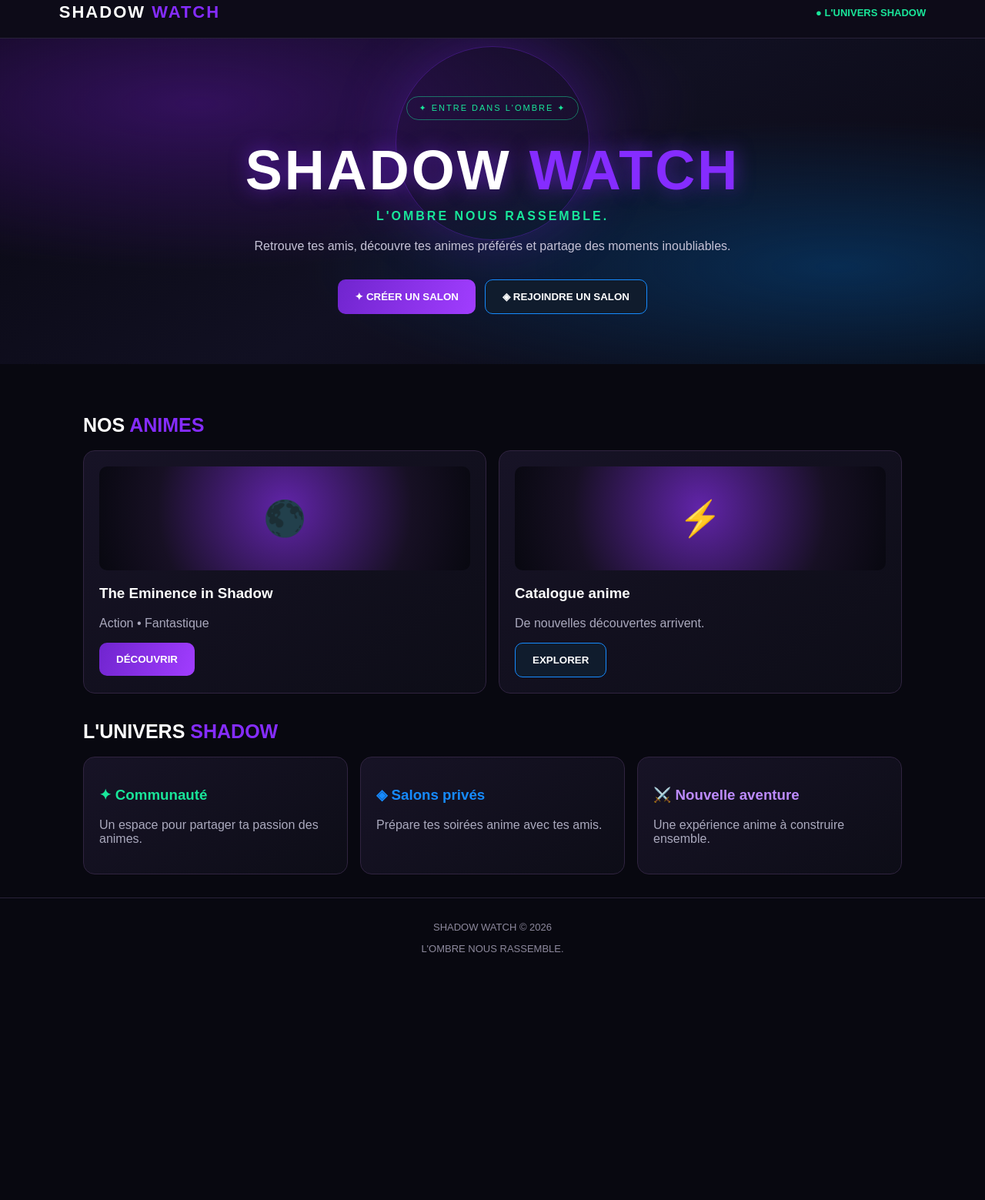
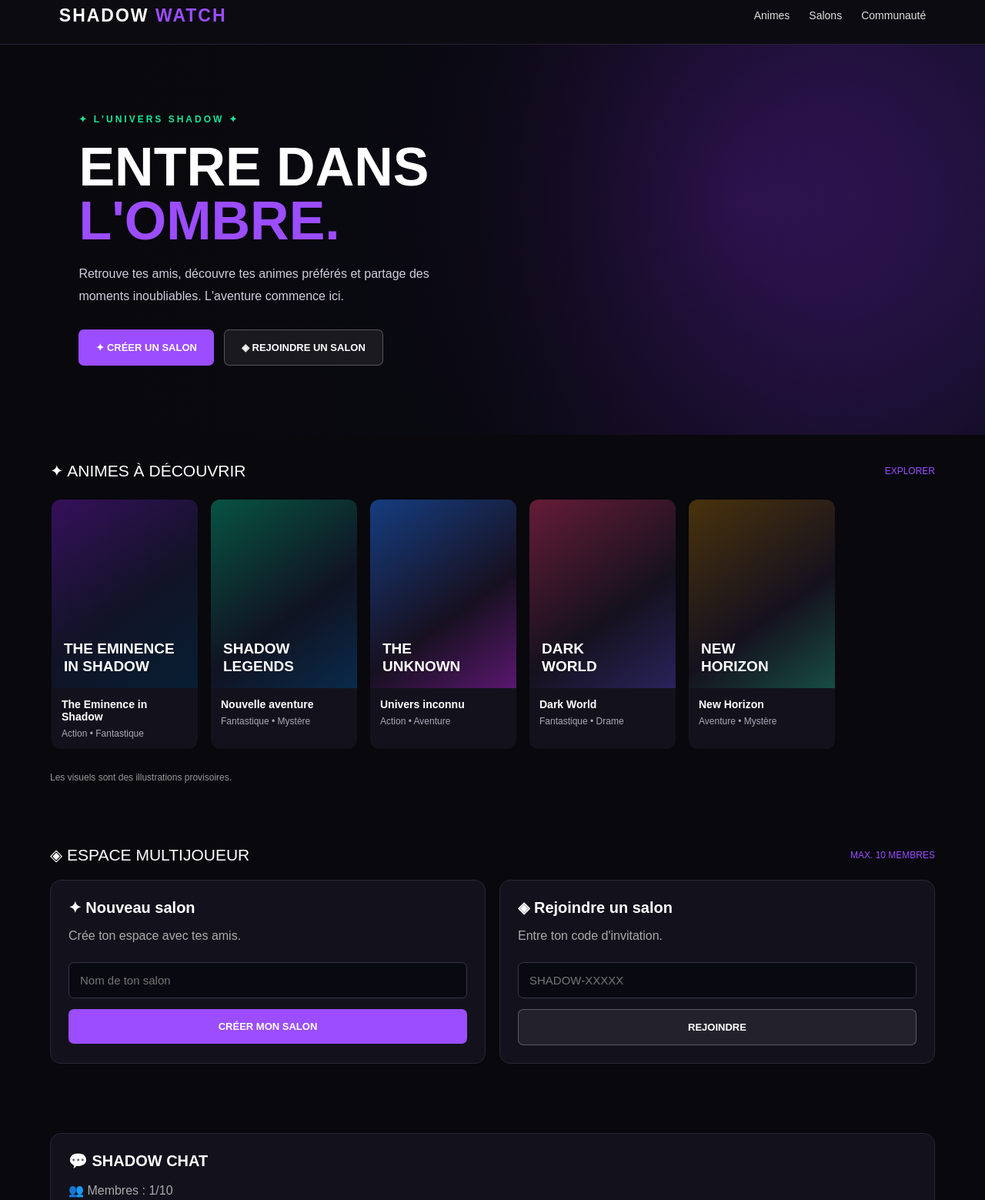
Before and after one commit to stevetaminy1-ai/shadow-watch, a plain HTML site: page index.html in a window 1280 px wide. Shown: the part 17-1576 px from the top of the page at 77% size. Before the commit the page ends 1300 px from the top, so only its background shows below. Drawn offline with Linux system fonts and the light colour scheme.

Commit message:
Update index.html

```diff
--- a/index.html
+++ b/index.html
@@ -1,4 +1,3 @@
-
 
 <!DOCTYPE html>
 <html lang="fr">
@@ -9,252 +8,248 @@
 
 <style>
 :root {
-  --black:#080810;
-  --purple:#852cff;
+  --black:#08080d;
+  --panel:#13121c;
+  --purple:#9b4dff;
   --green:#19e69a;
   --blue:#168bff;
-  --white:#ffffff;
-  --muted:#aaa9bd;
+  --white:#fff;
+  --muted:#aaa8b8;
 }
-
-* { box-sizing:border-box; }
-
+* {box-sizing:border-box}
 body {
   margin:0;
   background:var(--black);
   color:var(--white);
   font-family:Arial,sans-serif;
 }
-
 header {
+  height:75px;
+  padding:0 6%;
   display:flex;
+  align-items:center;
   justify-content:space-between;
-  align-items:center;
-  padding:20px 6%;
-  border-bottom:1px solid #282239;
-  background:#0d0b18;
+  background:#0c0b12;
+  border-bottom:1px solid #252333;
+  position:sticky;
+  top:0;
+  z-index:10;
 }
-
 .logo {
-  font-size:22px;
+  font-size:23px;
   font-weight:900;
   letter-spacing:2px;
 }
+.logo span {color:var(--purple)}
+nav {display:flex;gap:25px}
+nav a {
+  color:#ddd;
+  text-decoration:none;
+  font-size:14px;
+}
+nav a:hover {color:var(--green)}
+.menu-tag {color:var(--green);font-size:12px}
 
-.logo span { color:var(--purple); }
-
-.menu {
+.hero {
+  min-height:440px;
+  padding:90px 8%;
+  display:flex;
+  align-items:center;
+  background:
+    linear-gradient(90deg,#08080d 5%,#08080ddc 48%,#08080d55),
+    radial-gradient(circle at 75% 40%,#6120a9,#101027 50%,#08080d);
+}
+.hero-content {max-width:620px}
+.tag {
   color:var(--green);
-  font-size:13px;
+  font-size:12px;
+  letter-spacing:3px;
   font-weight:bold;
 }
-
-.hero {
-  text-align:center;
-  padding:75px 20px 65px;
-  background:
-    radial-gradient(ellipse at 20% 20%,#32105b 0%,transparent 45%),
-    radial-gradient(ellipse at 85% 70%,#082c52 0%,transparent 45%),
-    linear-gradient(145deg,#090812,#111022,#080810);
-  position:relative;
+.hero h1 {
+  font-size:clamp(38px,7vw,70px);
+  line-height:1;
+  margin:20px 0;
+}
+.hero h1 span {color:var(--purple)}
+.hero p {
+  color:#d0cddd;
+  line-height:1.8;
+  max-width:500px;
+}
+.actions {
+  display:flex;
+  flex-wrap:wrap;
+  gap:13px;
+  margin-top:28px;
+}
+.btn {
+  border:0;
+  padding:15px 22px;
+  border-radius:7px;
+  font-weight:bold;
+  cursor:pointer;
+  font-size:13px;
+}
+.primary {
+  background:var(--purple);
+  color:white;
+}
+.secondary {
+  background:#ffffff12;
+  border:1px solid #ffffff40;
+  color:white;
+}
+.btn:hover {filter:brightness(1.2)}
+main {
+  width: min(1150px,90%);
+  margin:auto;
+}
+.section {padding:35px 0}
+.section-title {
+  font-size:21px;
+  margin-bottom:20px;
+  display:flex;
+  align-items:center;
+  justify-content:space-between;
+}
+.section-title span {
+  color:var(--purple);
+  font-size:12px;
+}
+.anime-row {
+  display:grid;
+  grid-auto-flow:column;
+  grid-auto-columns:minmax(180px,1fr);
+  grid-auto-columns:190px;
+  gap:17px;
+  overflow-x:auto;
+  padding:5px 2px 18px;
+  scrollbar-color:var(--purple) #171522;
+}
+.anime-card {
+  min-width:0;
+  border-radius:12px;
   overflow:hidden;
+  background:var(--panel);
+  transition:transform .2s;
 }
-
-.hero:after {
-  content:"";
-  position:absolute;
-  width:250px;
-  height:250px;
-  border:1px solid #852cff55;
-  border-radius:50%;
-  top:10px;
-  left:50%;
-  transform:translateX(-50%);
-  box-shadow:0 0 80px #852cff44;
-  pointer-events:none;
+.anime-card:hover {transform:translateY(-5px)}
+.poster {
+  height:245px;
+  display:flex;
+  align-items:end;
+  padding:16px;
+  font-size:19px;
+  font-weight:900;
+  line-height:1.2;
+  background:linear-gradient(145deg,#35105b,#111326 55%,#071e32);
 }
-
-.hero-content { position:relative; z-index:1; }
-
-.tag {
-  display:inline-block;
-  border:1px solid #19e69a77;
+.poster.two {background:linear-gradient(145deg,#075342,#101321 60%,#092a4b)}
+.poster.three {background:linear-gradient(145deg,#153d80,#171020 60%,#5a176f)}
+.poster.four {background:linear-gradient(145deg,#651c36,#15111e 60%,#29235b)}
+.poster.five {background:linear-gradient(145deg,#49320b,#15111e 60%,#174d43)}
+.anime-info {padding:13px}
+.anime-info h3 {font-size:14px;margin:0 0 7px}
+.anime-info p {font-size:12px;color:var(--muted);margin:0}
+.panel {
+  background:var(--panel);
+  border:1px solid #292538;
+  border-radius:14px;
+  padding:23px;
+  margin-bottom:20px;
+}
+.panel h2 {margin-top:0;font-size:20px}
+.room-grid {
+  display:grid;
+  grid-template-columns:repeat(2,minmax(0,1fr));
+  gap:18px;
+}
+input {
+  width:100%;
+  padding:14px;
+  margin:9px 0 14px;
+  border-radius:7px;
+  border:1px solid #383449;
+  background:#090911;
+  color:white;
+  font-size:15px;
+}
+input:focus {outline:1px solid var(--purple)}
+.panel button {width:100%}
+.result {
+  display:none;
+  margin-top:18px;
+  padding:15px;
+  background:#20172e;
+  border-radius:9px;
+  line-height:1.8;
+}
+.room-code {
+  font-size:22px;
   color:var(--green);
-  padding:8px 15px;
-  border-radius:30px;
-  font-size:11px;
+  font-weight:bold;
   letter-spacing:2px;
 }
-
-h1 {
-  font-size:clamp(38px,9vw,72px);
-  margin:24px 0 10px;
-  letter-spacing:3px;
-  text-shadow:0 0 25px #852cff88;
+.chat-box {
+  background:#090911;
+  border:1px solid #302b40;
+  border-radius:10px;
+  padding:15px;
+  min-height:140px;
+  max-height:260px;
+  overflow-y:auto;
+  margin-bottom:12px;
 }
-
-h1 span { color:var(--purple); }
-
-.slogan {
-  color:var(--green);
-  font-weight:bold;
-  letter-spacing:3px;
-}
-
-.hero p {
-  color:#c5c2d6;
-  line-height:1.7;
-}
-
-.buttons {
-  display:flex;
-  justify-content:center;
-  flex-wrap:wrap;
-  gap:12px;
-  margin-top:30px;
-}
-
-button {
-  cursor:pointer;
-  border:0;
-  padding:14px 22px;
-  border-radius:10px;
-  color:white;
-  font-weight:bold;
-  background:linear-gradient(110deg,#7025ce,#a13dff);
-  transition:.25s;
-}
-
-button:hover {
-  transform:translateY(-3px);
-  box-shadow:0 0 20px #852cff88;
-}
-
-button.secondary {
-  background:#101c2d;
-  border:1px solid var(--blue);
-}
-
-button.green {
-  background:linear-gradient(110deg,#087d57,#19c989);
-  color:#06140e;
-}
-
-main {
-  max-width:1100px;
-  margin:auto;
-  padding:30px 18px;
-}
-
-.panel {
-  display:none;
-  background:#11101d;
-  border:1px solid #49306b;
-  padding:22px;
-  border-radius:16px;
-  margin:20px 0;
-}
-
-input {
-  display:block;
-  width:100%;
-  padding:15px;
-  margin:12px 0;
-  background:#080810;
-  border:1px solid #44365c;
-  color:white;
-  border-radius:9px;
-  font-size:15px;
-}
-
-input:focus {
-  outline:none;
-  border-color:var(--green);
-}
-
-.code {
-  color:var(--green);
-  font-size:23px;
-  font-weight:bold;
-  letter-spacing:2px;
-  margin:15px 0;
-}
-
-.section-title {
-  font-size:25px;
-  margin:35px 0 18px;
-}
-
-.section-title span { color:var(--purple); }
-
-.cards {
-  display:grid;
-  grid-template-columns:repeat(auto-fit,minmax(220px,1fr));
-  gap:16px;
-}
-
-.card {
-  background:linear-gradient(145deg,#171326,#0d0d17);
-  border:1px solid #302440;
-  padding:20px;
-  border-radius:15px;
-  transition:.3s;
-}
-
-.card:hover {
-  transform:translateY(-5px);
-  border-color:var(--purple);
-  box-shadow:0 0 22px #852cff22;
-}
-
-.anime-art {
-  height:135px;
-  border-radius:10px;
-  display:flex;
-  align-items:center;
-  justify-content:center;
-  font-size:45px;
-  background:
-    radial-gradient(circle at 50% 40%,#6124a9,#171024 65%,#080810);
-}
-
-.card p { color:var(--muted); }
-
-.purple { color:#bd8bff; }
-.blue { color:var(--blue); }
-.green-text { color:var(--green); }
-
-#messages {
-  height:180px;
-  overflow-y:auto;
-  background:#080810;
-  padding:12px;
-  border-radius:10px;
-  margin:15px 0;
-}
-
 .message {
-  background:#201735;
-  border-left:3px solid var(--green);
-  padding:10px;
+  background:#20172e;
+  border-radius:8px;
+  padding:9px 12px;
   margin:8px 0;
-  border-radius:6px;
   overflow-wrap:anywhere;
 }
-
+.message strong {color:var(--green)}
+.chat-form {
+  display:grid;
+  grid-template-columns:1fr auto;
+  gap:10px;
+}
+.chat-form input {margin:0}
+.chat-form button {width:auto}
+.feature-grid {
+  display:grid;
+  grid-template-columns:repeat(3,1fr);
+  gap:17px;
+}
+.feature {
+  padding:23px;
+  background:var(--panel);
+  border:1px solid #292538;
+  border-radius:12px;
+}
+.feature .symbol {font-size:27px}
+.feature h3 {font-size:16px}
+.feature p {color:var(--muted);font-size:13px;line-height:1.6}
 footer {
+  margin-top:50px;
+  padding:30px 5%;
   text-align:center;
-  padding:30px 15px;
-  border-top:1px solid #282239;
-  color:#8d899d;
-  font-size:13px;
+  border-top:1px solid #282333;
+  color:var(--muted);
+  font-size:12px;
 }
-
-@media(max-width:500px) {
-  header { padding:16px; }
-  .logo { font-size:18px; }
-  .hero { padding:60px 15px; }
-  .buttons button { width:100%; }
+footer strong {color:var(--purple)}
+@media(max-width:650px) {
+  header {padding:0 5%;height:65px}
+  nav {gap:12px}
+  nav a {font-size:11px}
+  .logo {font-size:18px}
+  .hero {padding:65px 7%;min-height:390px}
+  .room-grid,.feature-grid {grid-template-columns:1fr}
+  .anime-row {grid-auto-columns:155px}
+  .poster {height:205px}
+  .chat-form {grid-template-columns:1fr}
+  .chat-form button {width:100%}
 }
 </style>
 </head>
@@ -263,22 +258,27 @@ footer {
 
 <header>
   <div class="logo">SHADOW <span>WATCH</span></div>
-  <div class="menu">● L'UNIVERS SHADOW</div>
+  <nav>
+    <a href="#animes">Animes</a>
+    <a href="#salons">Salons</a>
+    <a href="#communaute">Communauté</a>
+  </nav>
 </header>
 
 <section class="hero">
   <div class="hero-content">
-    <div class="tag">✦ ENTRE DANS L'OMBRE ✦</div>
-    <h1>SHADOW <span>WATCH</span></h1>
-    <div class="slogan">L'OMBRE NOUS RASSEMBLE.</div>
+    <div class="tag">✦ L'UNIVERS SHADOW ✦</div>
+    <h1>ENTRE DANS <span>L'OMBRE.</span></h1>
     <p>
       Retrouve tes amis, découvre tes animes préférés
       et partage des moments inoubliables.
+      L'aventure commence ici.
     </p>
-
-    <div class="buttons">
-      <button onclick="afficher('creation')">✦ CRÉER UN SALON</button>
-      <button class="secondary" onclick="afficher('rejoindre')">
+    <div class="actions">
+      <button class="btn primary" onclick="afficherSalons()">
+        ✦ CRÉER UN SALON
+      </button>
+      <button class="btn secondary" onclick="afficherSalons()">
         ◈ REJOINDRE UN SALON
       </button>
     </div>
@@ -287,142 +287,227 @@ footer {
 
 <main>
 
-<section class="panel" id="creation">
-  <h2>✦ Nouveau salon</h2>
-  <p class="green-text">Crée ton espace avec tes amis.</p>
-  <input id="nomSalon" placeholder="Nom de ton salon">
-  <button onclick="creerSalon()">CRÉER MON SALON</button>
+<section class="section" id="animes">
+  <div class="section-title">
+    <div>✦ ANIMES À DÉCOUVRIR</div>
+    <span>EXPLORER</span>
+  </div>
 
-  <div id="resultat" style="display:none">
-    <h3 class="green-text">Salon créé !</h3>
-    <p id="nomAffiche"></p>
-    <div class="code" id="code"></div>
-    <button class="green" onclick="copierCode()">COPIER LE CODE</button>
-    <button onclick="ouvrirChat()">OUVRIR LE CHAT</button>
+  <div class="anime-row">
+    <article class="anime-card">
+      <div class="poster">THE EMINENCE<br>IN SHADOW</div>
+      <div class="anime-info">
+        <h3>The Eminence in Shadow</h3>
+        <p>Action • Fantastique</p>
       </div>
+    </article>
+
+    <article class="anime-card">
+      <div class="poster two">SHADOW<br>LEGENDS</div>
+      <div class="anime-info">
+        <h3>Nouvelle aventure</h3>
+        <p>Fantastique • Mystère</p>
+      </div>
+    </article>
+
+    <article class="anime-card">
+      <div class="poster three">THE<br>UNKNOWN</div>
+      <div class="anime-info">
+        <h3>Univers inconnu</h3>
+        <p>Action • Aventure</p>
+      </div>
+    </article>
+
+    <article class="anime-card">
+      <div class="poster four">DARK<br>WORLD</div>
+      <div class="anime-info">
+        <h3>Dark World</h3>
+        <p>Fantastique • Drame</p>
+      </div>
+    </article>
+
+    <article class="anime-card">
+      <div class="poster five">NEW<br>HORIZON</div>
+      <div class="anime-info">
+        <h3>New Horizon</h3>
+        <p>Aventure • Mystère</p>
+      </div>
+    </article>
+  </div>
+  <p style="color:#999;font-size:12px">
+    Les visuels sont des illustrations provisoires.
+  </p>
 </section>
 
-<section class="panel" id="rejoindre">
-  <h2>◈ Rejoindre un salon</h2>
-  <input id="codeInvite" placeholder="Entre ton code d'invitation">
-  <button class="secondary" onclick="rejoindreSalon()">REJOINDRE</button>
-  <p id="message" class="green-text"></p>
-</section>
-
-<section class="panel" id="chat">
-  <h2>SHADOW <span class="purple">CHAT</span></h2>
-  <p class="green-text">👥 Membres : 1/10</p>
-  <div id="messages">
-    <div class="message">Bienvenue dans l'ombre !</div>
-  </div>
-  <input id="pseudo" placeholder="Ton pseudo">
-  <input id="texteMessage" placeholder="Écris ton message...">
-  <button class="green" onclick="envoyerMessage()">ENVOYER</button>
-</section>
-
-<h2 class="section-title">NOS <span>ANIMES</span></h2>
-
-<div class="cards">
-  <div class="card">
-    <div class="anime-art">🌑</div>
-    <h3>The Eminence in Shadow</h3>
-    <p>Action • Fantastique</p>
-    <button onclick="alert('Bientôt disponible !')">DÉCOUVRIR</button>
+<section class="section" id="salons">
+  <div class="section-title">
+    <div>◈ ESPACE MULTIJOUEUR</div>
+    <span>MAX. 10 MEMBRES</span>
   </div>
 
-  <div class="card">
-    <div class="anime-art">⚡</div>
-    <h3>Catalogue anime</h3>
-    <p>De nouvelles découvertes arrivent.</p>
-    <button class="secondary" onclick="alert('Catalogue bientôt disponible !')">
-      EXPLORER
+  <div class="room-grid">
+    <div class="panel">
+      <h2>✦ Nouveau salon</h2>
+      <p style="color:#aaa">Crée ton espace avec tes amis.</p>
+      <input id="roomName" placeholder="Nom de ton salon">
+      <button class="btn primary" onclick="creerSalon()">
+        CRÉER MON SALON
+      </button>
+      <div class="result" id="created">
+        <strong>Salon créé !</strong>
+        <div id="createdName"></div>
+        <div class="room-code" id="createdCode"></div>
+        <button class="btn secondary" onclick="copierCode()">
+          COPIER LE CODE
+        </button>
+        <button class="btn primary" style="margin-top:9px" onclick="ouvrirChat()">
+          OUVRIR LE CHAT
         </button>
       </div>
     </div>
 
-<h2 class="section-title">L'UNIVERS <span>SHADOW</span></h2>
+    <div class="panel">
+      <h2>◈ Rejoindre un salon</h2>
+      <p style="color:#aaa">Entre ton code d'invitation.</p>
+      <input id="joinCode" placeholder="SHADOW-XXXXX">
+      <button class="btn secondary" onclick="rejoindreSalon()">
+        REJOINDRE
+      </button>
+      <div class="result" id="joinResult"></div>
+    </div>
+  </div>
+</section>
 
-<div class="cards">
-  <div class="card">
-    <h3 class="green-text">✦ Communauté</h3>
+<section class="section" id="chat">
+  <div class="panel">
+    <h2>💬 SHADOW CHAT</h2>
+    <p style="color:#aaa">👥 Membres : 1/10</p>
+    <div class="chat-box" id="messages">
+      <div class="message">
+        <strong>SHADOW WATCH :</strong> Bienvenue dans l'ombre !
+      </div>
+    </div>
+    <div class="chat-form">
+      <input id="pseudo" placeholder="Ton pseudo">
+      <input id="messageInput" placeholder="Écris ton message...">
+      <button class="btn primary" onclick="envoyerMessage()">
+        ENVOYER
+      </button>
+    </div>
+  </div>
+</section>
+
+<section class="section" id="communaute">
+  <div class="section-title">L'UNIVERS SHADOW</div>
+  <div class="feature-grid">
+    <div class="feature">
+      <div class="symbol">✦</div>
+      <h3>Communauté</h3>
       <p>Un espace pour partager ta passion des animes.</p>
     </div>
-  <div class="card">
-    <h3 class="blue">◈ Salons privés</h3>
+    <div class="feature">
+      <div class="symbol">◈</div>
+      <h3>Salons privés</h3>
       <p>Prépare tes soirées anime avec tes amis.</p>
     </div>
-  <div class="card">
-    <h3 class="purple">⚔️ Nouvelle aventure</h3>
+    <div class="feature">
+      <div class="symbol">⚡</div>
+      <h3>Nouvelle aventure</h3>
       <p>Une expérience anime à construire ensemble.</p>
     </div>
   </div>
+</section>
 
 </main>
 
 <footer>
-  SHADOW WATCH © 2026
+  <strong>SHADOW WATCH</strong> © 2026
   <p>L'OMBRE NOUS RASSEMBLE.</p>
 </footer>
 
 <script>
-function afficher(id) {
-  document.getElementById(id).style.display="block";
-  document.getElementById(id).scrollIntoView({behavior:"smooth"});
+let codeSalon = "";
+
+function afficherSalons() {
+  document.getElementById("salons").scrollIntoView({
+    behavior:"smooth"
+  });
 }
 
 function creerSalon() {
-  let nom=document.getElementById("nomSalon").value.trim();
-  if(!nom){alert("Entre le nom du salon !");return;}
+  const nom = document.getElementById("roomName").value.trim();
 
-  let code="SHADOW-"+Math.random().toString(36).substring(2,7).toUpperCase();
+  if (!nom) {
+    alert("Entre le nom de ton salon.");
+    return;
+  }
 
-  document.getElementById("nomAffiche").textContent="Salon : "+nom;
-  document.getElementById("code").textContent=code;
-  document.getElementById("resultat").style.display="block";
+  const caracteres = "ABCDEFGHJKLMNPQRSTUVWXYZ23456789";
+  let code = "SHADOW-";
+
+  for (let i = 0; i < 5; i++) {
+    code += caracteres[Math.floor(Math.random() * caracteres.length)];
+  }
+
+  codeSalon = code;
+  document.getElementById("createdName").textContent = "Salon : " + nom;
+  document.getElementById("createdCode").textContent = code;
+  document.getElementById("created").style.display = "block";
 }
 
 function copierCode() {
-  let code=document.getElementById("code").textContent;
-  if(navigator.clipboard) {
-    navigator.clipboard.writeText(code).then(
-      ()=>alert("Code copié !")
-    ).catch(()=>alert("Ton code : "+code));
+  if (!codeSalon) return;
+
+  if (navigator.clipboard && window.isSecureContext) {
+    navigator.clipboard.writeText(codeSalon)
+      .then(() => alert("Code copié !"))
+      .catch(() => alert("Ton code : " + codeSalon));
   } else {
-    alert("Ton code : "+code);
+    alert("Ton code : " + codeSalon);
   }
 }
 
 function rejoindreSalon() {
-  let code=document.getElementById("codeInvite").value.trim();
-  if(!code) {
-    document.getElementById("message").textContent="Entre un code !";
+  const code = document.getElementById("joinCode").value.trim().toUpperCase();
+  const resultat = document.getElementById("joinResult");
+
+  resultat.style.display = "block";
+
+  if (!code.startsWith("SHADOW-")) {
+    resultat.textContent = "Code invalide. Vérifie ton invitation.";
     return;
   }
-  document.getElementById("message").textContent=
-    "La connexion entre téléphones arrive bientôt.";
+
+  resultat.textContent =
+    "Le code est bien saisi. La connexion entre téléphones sera disponible avec le serveur multijoueur.";
 }
 
 function ouvrirChat() {
-  afficher("chat");
+  document.getElementById("chat").scrollIntoView({
+    behavior:"smooth"
+  });
 }
 
 function envoyerMessage() {
-  let pseudo=document.getElementById("pseudo").value.trim();
-  let texte=document.getElementById("texteMessage").value.trim();
+  const pseudo = document.getElementById("pseudo").value.trim() || "Shadow";
+  const texte = document.getElementById("messageInput").value.trim();
 
-  if(!pseudo||!texte) {
-    alert("Entre ton pseudo et ton message !");
-    return;
-  }
+  if (!texte) return;
 
-  let message=document.createElement("div");
-  message.className="message";
-  message.textContent=pseudo+" : "+texte;
+  const message = document.createElement("div");
+  message.className = "message";
+
+  const nom = document.createElement("strong");
+  nom.textContent = pseudo + " : ";
+
+  message.appendChild(nom);
+  message.appendChild(document.createTextNode(texte));
 
   document.getElementById("messages").appendChild(message);
-  document.getElementById("texteMessage").value="";
-  document.getElementById("messages").scrollTop=
-    document.getElementById("messages").scrollHeight;
+  document.getElementById("messageInput").value = "";
+
+  const zone = document.getElementById("messages");
+  zone.scrollTop = zone.scrollHeight;
 }
 </script>
 
```
Lines whose indentation alone changed are shown as unchanged.
